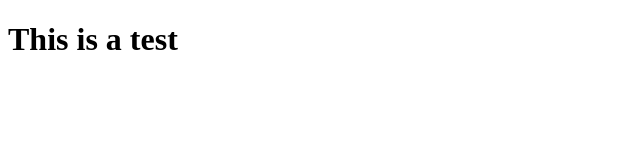
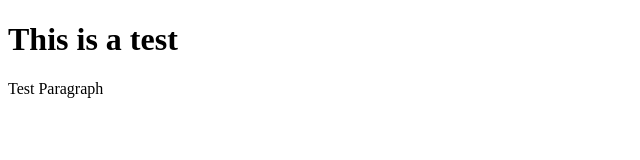
Before and after one commit to vishnujp12/testproject, a plain HTML site: page index.html in a window 1280 px wide. Shown: the whole page, without its empty margins (0-640 px from the left). Drawn offline with Linux system fonts and the light colour scheme.

Commit message:
Added paragraph with new branch

```diff
--- a/index.html
+++ b/index.html
@@ -8,6 +8,7 @@
 </head>
 <body>
 <h1>This is a test </h1>
+<P>Test Paragraph</P>
 
 </body>
 </html>
```
